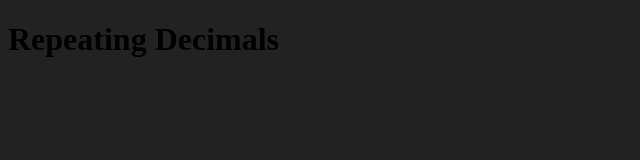
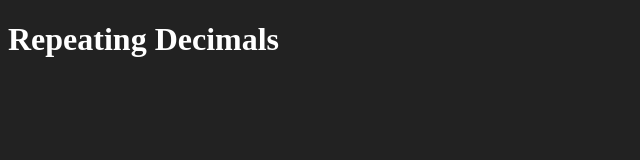
Before and after one commit to Kurogiwa/repeating-decimal, a plain HTML site: page index.html in a window 1280 px wide. Shown: the whole page, without its empty margins (0-640 px from the left). Drawn offline with Linux system fonts and the light colour scheme.

Commit message:
test fix

```diff
--- a/index.html
+++ b/index.html
@@ -5,7 +5,7 @@
     <meta name="viewport" content="width=device-width, initial-scale=1.0">
     <title>Repeating Decimals</title>
 </head>
-<body style="background: #222;">
-    <h1>Repeating Decimals</h1>
+<body style="background:#222">
+    <h1 style="color:white">Repeating Decimals</h1>
 </body>
 </html>
```
Also changed, not shown: 1 other file.
